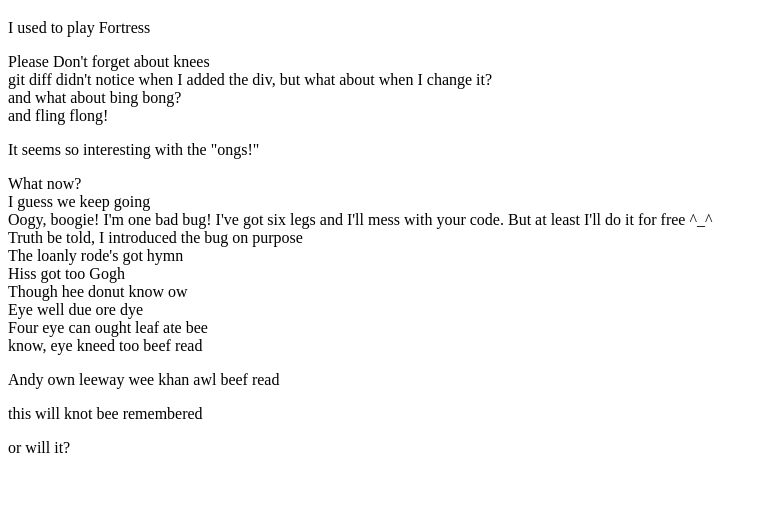
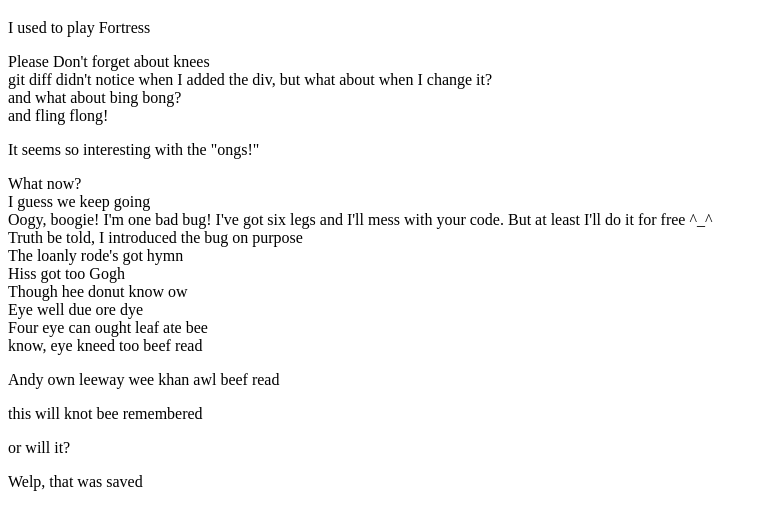
Before and after one commit to CoderDan1983/october2021, a website: page index.html in a window 1280 px wide. Shown: the part 61-590 px from the top of the page, without its empty margins (0-768 px from the left). Drawn offline with Linux system fonts and the light colour scheme.

Commit message:
still commiting?

```diff
--- a/index.html
+++ b/index.html
@@ -28,5 +28,6 @@
 		<p>Andy own leeway wee khan awl beef read</p>
 		<p>this will knot bee remembered</p>
 		<p>or will it?</p>
+		<p>Welp, that was saved</p>
 	</body>
 </html>
```
